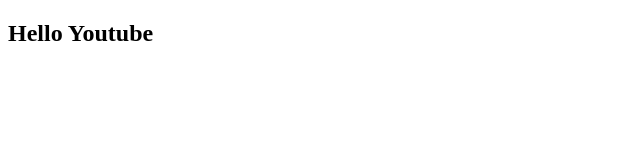
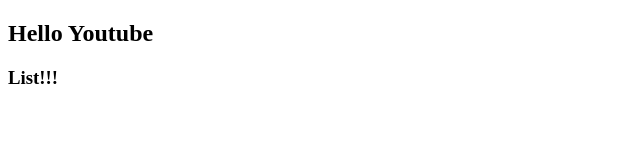
Before and after one commit to Oscar-Ore007/dashboard-frontend, a React (Create React App) app: page / in a window 1280 px wide. Shown: the top 160 px of the page, without its empty margins (0-640 px from the left). Built offline with nearby package versions, Linux system fonts and the light colour scheme.

Commit message:
Dashboardlist renders to page

```diff
--- a/src/components/App.js
+++ b/src/components/App.js
@@ -1,4 +1,5 @@
 import React, { Component } from "react";
+import DashboardList from "./DashboardList";
 
 
 class App extends Component {
@@ -6,6 +7,7 @@
     return(
       <div className="App">
      <h2>Hello Youtube</h2>
+     <DashboardList/>
 
     </div>
     );
--- /dev/null
+++ b/src/components/DashboardList.js
@@ -0,0 +1,9 @@
+import React from 'react';
+
+const DashboardList = () => {
+    return(
+        <h3>List!!!</h3>
+    )
+}
+
+export default DashboardList;
```
